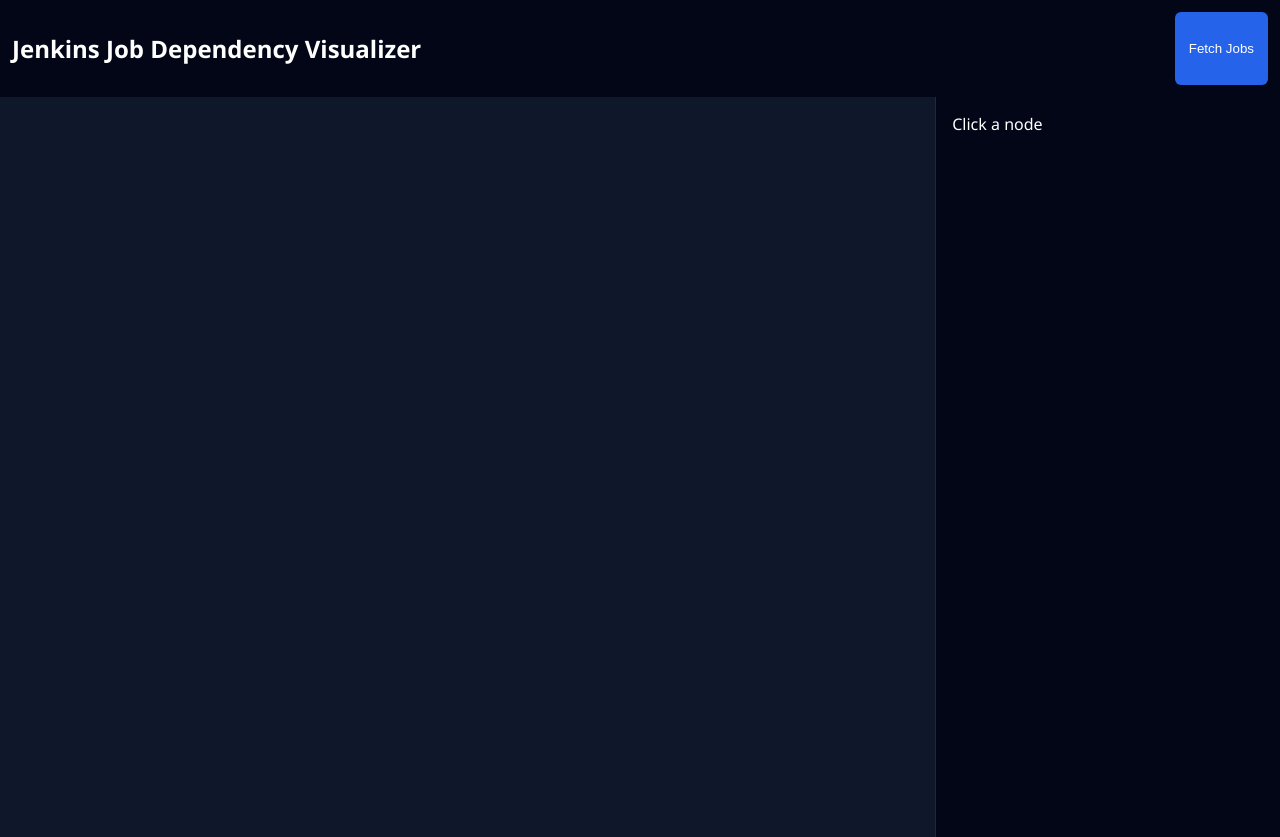
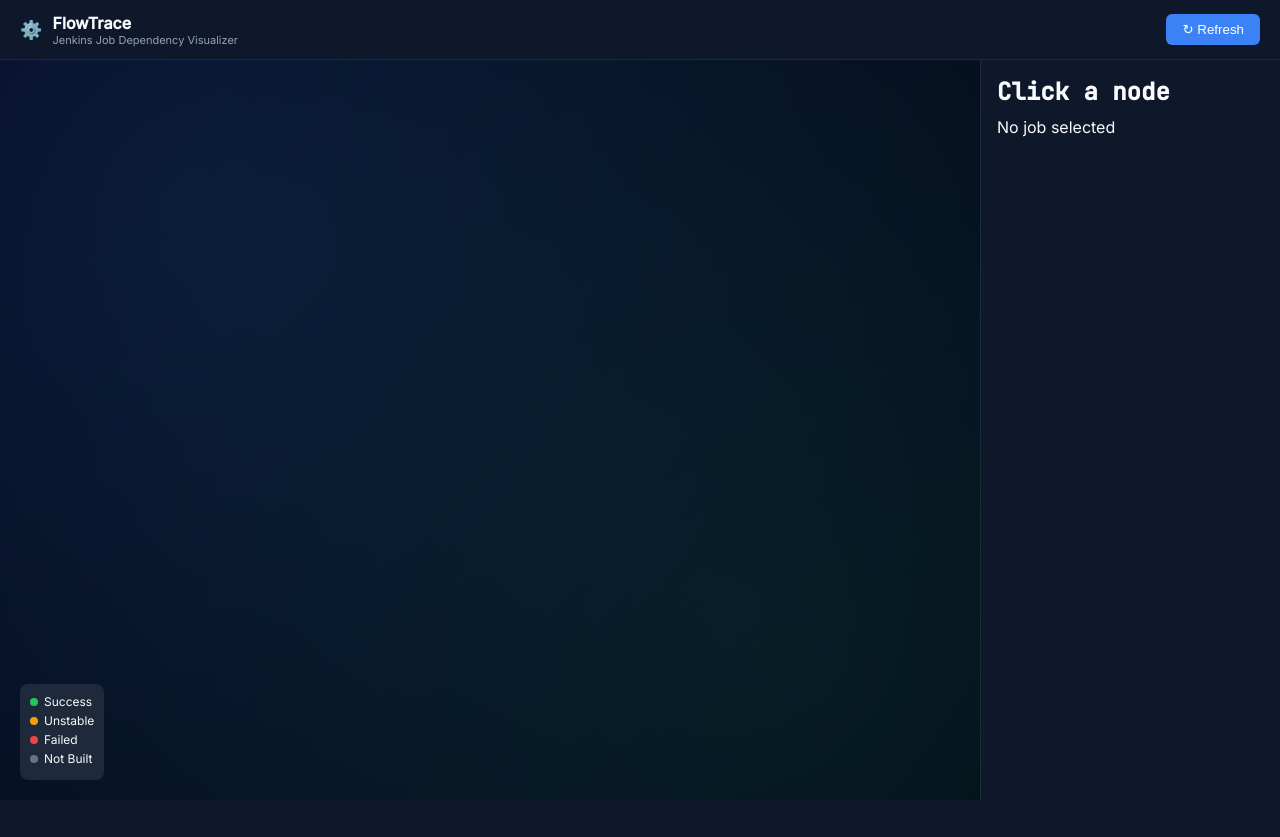
Before and after one commit to DevanshShukla702/devops-project-jenkins-job-dependency-visualiser, a Flask app: page / in a window 1280 px wide. After the commit the page ends 800 px from the top, so only its background shows below. Run offline with Flask 3, Linux system fonts and the light colour scheme; some libraries are stand-ins or nearby versions.

Commit message:
Final UI polish: improved graph layout, node styling, fixed status mapping

```diff
--- a/src/main/python/api/app.py
+++ b/src/main/python/api/app.py
@@ -27,6 +27,7 @@ def graph():
 
             jobs_data.append({
                 "name": name,
+                "color": job.get("color"),   # ✅ CRITICAL FIX
                 "details": details
             })
 
--- a/src/main/python/api/static/graph.js
+++ b/src/main/python/api/static/graph.js
@@ -1,15 +1,78 @@
 let network = null;
 let graphDataGlobal = null;
 
-function getColor(status) {
-    if (status.includes("BLUE") || status.includes("SUCCESS"))
-        return { background: "#16a34a", border: "#15803d" };
-    if (status.includes("FAIL"))
-        return { background: "#dc2626", border: "#b91c1c" };
-    if (status.includes("UNSTABLE"))
-        return { background: "#f59e0b", border: "#d97706" };
+const STATUS_COLORS = {
+    success: "#22c55e",
+    unstable: "#f59e0b",
+    failed: "#ef4444",
+    notbuilt: "#64748b"
+};
 
-    return { background: "#374151", border: "#1f2937" };
+function buildNode(node) {
+    const color = STATUS_COLORS[node.status] || "#64748b";
+
+    return {
+        id: node.id,
+        label: `${node.id}\n#${node.build_number || "-"}`,
+        shape: "box",
+
+        margin: { top:12, bottom:12, left:16, right:16 },
+
+        font: {
+            color: "#f8fafc",
+            size: 13,
+            face: "JetBrains Mono",
+            multi: true
+        },
+
+        color: {
+            background: "#1e293b",
+            border: color,
+            highlight: {
+                background: "#263550",
+                border: "#3b82f6"
+            }
+        },
+
+        borderWidth: 2,
+        borderWidthSelected: 3,
+
+        shadow: {
+            enabled: true,
+            color: color,
+            size: 12
+        },
+        widthConstraint: {
+            minimum: 140,
+            maximum: 180
+        }
+    };
+}
+
+function showDetails(jobId) {
+    const job = graphDataGlobal.nodes.find(n => n.id === jobId);
+    if (!job) return;
+
+    document.getElementById("job-title").innerText = job.id;
+
+    document.getElementById("job-details").innerHTML = `
+        <div class="badge ${job.status}">${job.status.toUpperCase()}</div>
+
+        <div class="info-row">
+            <span>Build</span>
+            <span>#${job.build_number || "-"}</span>
+        </div>
+
+        <div class="info-row">
+            <span>Upstream</span>
+            <span>${job.upstream.length ? job.upstream.join(", ") : "None"}</span>
+        </div>
+
+        <div class="info-row">
+            <span>Downstream</span>
+            <span>${job.downstream.length ? job.downstream.join(", ") : "None"}</span>
+        </div>
+    `;
 }
 
 async function loadGraph() {
@@ -19,22 +82,35 @@ async function loadGraph() {
     graphDataGlobal = data;
 
     const nodes = new vis.DataSet(
-        data.nodes.map(n => ({
-            id: n.id,
-            label: `${n.id}\n#${n.build || "-"}`,
-            shape: "box",
-            margin: 10,
-            font: { color: "#fff" },
-            color: getColor(n.status)
-        }))
+        data.nodes.map(n => buildNode(n))
     );
 
     const edges = new vis.DataSet(
         data.edges.map((e, i) => ({
             id: i,
-            from: e.source,
-            to: e.target,
-            arrows: "to"
+            from: e.from,
+            to: e.to,
+
+            arrows: { to: { enabled: true } },
+
+            color: {
+                color: "#3b82f6",
+                highlight: "#60a5fa"
+            },
+
+            width: 2,
+
+            smooth: {
+                type: "cubicBezier",
+                forceDirection: "vertical",
+                roundness: 0.5
+            },
+
+            shadow: {
+                enabled: true,
+                color: "rgba(59,130,246,0.4)",
+                size: 6
+            }
         }))
     );
 
@@ -44,32 +120,61 @@ async function loadGraph() {
         layout: {
             hierarchical: {
                 enabled: true,
-                direction: "LR",
-                sortMethod: "directed"
+                direction: "UD",
+                sortMethod: "directed",
+
+                levelSeparation: 180,   // ⬆ more vertical gap
+                nodeSpacing: 180,       // ⬆ more horizontal spacing
+                treeSpacing: 200,       // ⬆ spacing between branches
+
+                blockShifting: true,
+                edgeMinimization: true,
+                parentCentralization: true
             }
         },
-        physics: false
+        physics: {
+            enabled: true,
+            hierarchicalRepulsion: {
+                nodeDistance: 180,
+                avoidOverlap: 1
+            },
+            solver: "hierarchicalRepulsion"
+        },
+        interaction: { hover: true }
     };
+
+    if (network) network.destroy();
 
     network = new vis.Network(container, { nodes, edges }, options);
 
-    network.on("click", function (params) {
+    network.on("click", function(params) {
         if (params.nodes.length > 0) {
             showDetails(params.nodes[0]);
         }
     });
-}
 
-function showDetails(jobId) {
-    const job = graphDataGlobal.nodes.find(n => n.id === jobId);
+    network.on("hoverNode", () => {
+        document.body.style.cursor = "pointer";
+    });
 
-    document.getElementById("details").innerHTML = `
-        <h2>${job.id}</h2>
-        <p>Status: ${job.status}</p>
-        <p>Build: ${job.build || "-"}</p>
-        <p>Upstream: ${job.upstream.join(", ") || "None"}</p>
-        <p>Downstream: ${job.downstream.join(", ") || "None"}</p>
-    `;
+    network.on("blurNode", () => {
+        document.body.style.cursor = "default";
+    });
+
+    setTimeout(() => {
+        network.fit({
+            animation: {
+                duration: 600,
+                easingFunction: "easeInOutQuad"
+            },
+            padding: {
+                top: 50,
+                bottom: 50,
+                left: 50,
+                right: 50
+            }
+        });
+    }, 300);
 }
 
 window.loadGraph = loadGraph;
--- a/src/main/python/api/static/style.css
+++ b/src/main/python/api/static/style.css
@@ -1,36 +1,160 @@
-/* :root {
+:root {
   --bg-primary:#0a0f1e;
   --bg-surface:#0f172a;
   --bg-card:#1e293b;
+
   --text-primary:#f8fafc;
   --text-muted:#94a3b8;
+
   --accent:#3b82f6;
+
   --success:#22c55e;
   --warning:#f59e0b;
   --danger:#ef4444;
+  --muted:#64748b;
+
   --border:#1e293b;
 }
 
-body { margin:0; background:var(--bg-primary); color:var(--text-primary); font-family:Inter; }
+/* RESET */
+* {
+  margin:0;
+  padding:0;
+  box-sizing:border-box;
+}
 
-.header { display:flex; justify-content:space-between; padding:12px 20px; background:var(--bg-surface); }
-.brand-title { font-weight:600; }
-.brand-sub { font-size:11px; color:var(--text-muted); }
+body {
+  font-family: 'Inter', sans-serif;
+  background: var(--bg-primary);
+  color: var(--text-primary);
+}
 
-.metrics-bar { display:flex; gap:8px; padding:8px 20px; }
-.metric-chip { background:var(--bg-card); padding:6px 10px; border-radius:6px; }
+/* HEADER */
+.header {
+  height:60px;
+  background: var(--bg-surface);
+  display:flex;
+  align-items:center;
+  justify-content:space-between;
+  padding:0 20px;
+  border-bottom:1px solid var(--border);
+}
 
-.main { display:flex; height:calc(100vh - 120px); }
+.brand {
+  display:flex;
+  align-items:center;
+  gap:10px;
+}
 
-.graph-panel { flex:1; position:relative; }
-#network { width:100%; height:100%; }
+.logo {
+  font-size:18px;
+}
 
-.details-panel { width:300px; background:var(--bg-surface); padding:10px; }
+.title {
+  font-weight:600;
+}
 
-.footer { padding:6px 20px; background:var(--bg-surface); font-size:10px; color:var(--text-muted); }
+.subtitle {
+  font-size:11px;
+  color: var(--text-muted);
+}
 
-.legend-card { position:absolute; bottom:20px; left:20px; background:var(--bg-card); padding:10px; }
-.toolbar { position:absolute; top:20px; left:20px; display:flex; gap:6px; }
+/* BUTTON */
+.refresh-btn {
+  background: var(--accent);
+  border:none;
+  padding:8px 16px;
+  border-radius:6px;
+  color:white;
+  cursor:pointer;
+  transition:0.2s;
+}
 
-.overlay { position:absolute; inset:0; display:flex; align-items:center; justify-content:center; }
-.hidden { display:none; } */
+.refresh-btn:hover {
+  background:#2563eb;
+}
+
+/* MAIN */
+.main {
+  display:flex;
+  height: calc(100vh - 60px);
+}
+
+/* GRAPH */
+.graph-container {
+  flex:1;
+  position:relative;
+}
+
+#network {
+  width:100%;
+  height:100%;
+
+  background:
+    radial-gradient(circle at 20% 20%, rgba(59,130,246,0.15), transparent),
+    radial-gradient(circle at 80% 80%, rgba(34,197,94,0.1), transparent),
+    #020617;
+}
+
+/* LEGEND */
+.legend {
+  position:absolute;
+  bottom:20px;
+  left:20px;
+  background:var(--bg-card);
+  padding:10px;
+  border-radius:8px;
+  font-size:12px;
+}
+
+.legend div {
+  margin-bottom:4px;
+}
+
+.dot {
+  display:inline-block;
+  width:8px;
+  height:8px;
+  border-radius:50%;
+  margin-right:6px;
+}
+
+.success { background:var(--success); }
+.warning { background:var(--warning); }
+.danger { background:var(--danger); }
+.muted { background:var(--muted); }
+
+/* DETAILS PANEL */
+#details-panel {
+  width:300px;
+  background: var(--bg-surface);
+  border-left:1px solid var(--border);
+  padding:16px;
+}
+
+#job-title {
+  font-family:'JetBrains Mono';
+  margin-bottom:10px;
+}
+
+/* BADGES */
+.badge {
+  padding:4px 10px;
+  border-radius:20px;
+  font-size:11px;
+}
+
+.badge.success { background:#052e16; color:#22c55e; }
+.badge.unstable { background:#1c1200; color:#f59e0b; }
+.badge.failed { background:#1f0505; color:#ef4444; }
+.badge.notbuilt { background:#111827; color:#64748b; }
+
+/* INFO ROW */
+.info-row {
+  display:flex;
+  justify-content:space-between;
+  margin-top:10px;
+  border-bottom:1px solid var(--border);
+  padding-bottom:6px;
+  font-size:13px;
+}
--- a/src/main/python/api/templates/dashboard.html
+++ b/src/main/python/api/templates/dashboard.html
@@ -1,61 +1,60 @@
 <!DOCTYPE html>
-<html>
+<html lang="en">
 <head>
-    <title>Jenkins Visualizer</title>
+    <meta charset="UTF-8">
+    <title>FlowTrace — Jenkins Visualizer</title>
+
+    <!-- Fonts -->
+    <link href="https://fonts.googleapis.com/css2?family=Inter:wght@400;500&family=JetBrains+Mono:wght@400;500&display=swap" rel="stylesheet">
+
+    <!-- vis-network -->
     <script src="https://unpkg.com/vis-network/standalone/umd/vis-network.min.js"></script>
 
-    <style>
-        body {
-            margin: 0;
-            font-family: "Segoe UI";
-            background: #0f172a;
-            color: white;
-        }
-
-        header {
-            padding: 12px;
-            background: #020617;
-            display: flex;
-            justify-content: space-between;
-        }
-
-        button {
-            background: #2563eb;
-            border: none;
-            padding: 8px 14px;
-            border-radius: 6px;
-            color: white;
-            cursor: pointer;
-        }
-
-        .container {
-            display: flex;
-            height: calc(100vh - 60px);
-        }
-
-        #network {
-            flex: 3;
-        }
-
-        #details {
-            flex: 1;
-            background: #020617;
-            padding: 16px;
-            border-left: 1px solid #1f2937;
-        }
-    </style>
+    <!-- CSS -->
+    <link rel="stylesheet" href="/static/style.css">
 </head>
 
 <body>
 
-<header>
-    <h2>Jenkins Job Dependency Visualizer</h2>
-    <button onclick="loadGraph()">Fetch Jobs</button>
-</header>
+<div class="app">
 
-<div class="container">
-    <div id="network"></div>
-    <div id="details">Click a node</div>
+    <!-- HEADER -->
+    <header class="header">
+        <div class="brand">
+            <div class="logo">⚙️</div>
+            <div>
+                <div class="title">FlowTrace</div>
+                <div class="subtitle">Jenkins Job Dependency Visualizer</div>
+            </div>
+        </div>
+
+        <button class="refresh-btn" onclick="loadGraph()">↻ Refresh</button>
+    </header>
+
+    <!-- MAIN -->
+    <div class="main">
+
+        <!-- GRAPH -->
+        <div class="graph-container">
+            <div id="network"></div>
+
+            <!-- LEGEND -->
+            <div class="legend">
+                <div><span class="dot success"></span>Success</div>
+                <div><span class="dot warning"></span>Unstable</div>
+                <div><span class="dot danger"></span>Failed</div>
+                <div><span class="dot muted"></span>Not Built</div>
+            </div>
+        </div>
+
+        <!-- DETAILS PANEL -->
+        <div id="details-panel">
+            <h2 id="job-title">Click a node</h2>
+            <div id="job-details">No job selected</div>
+        </div>
+
+    </div>
+
 </div>
 
 <script src="/static/graph.js"></script>
```
Also changed, not shown: src/main/python/visualization/graph_builder.py (+42 -10 lines).
